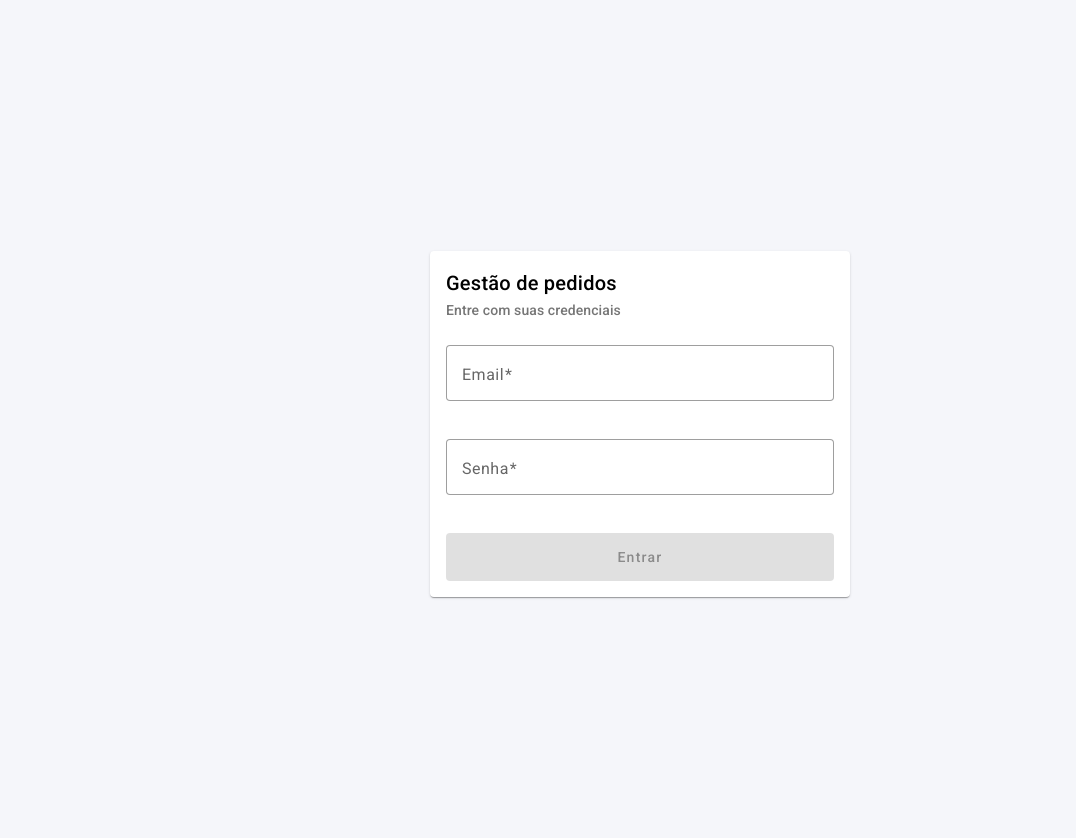
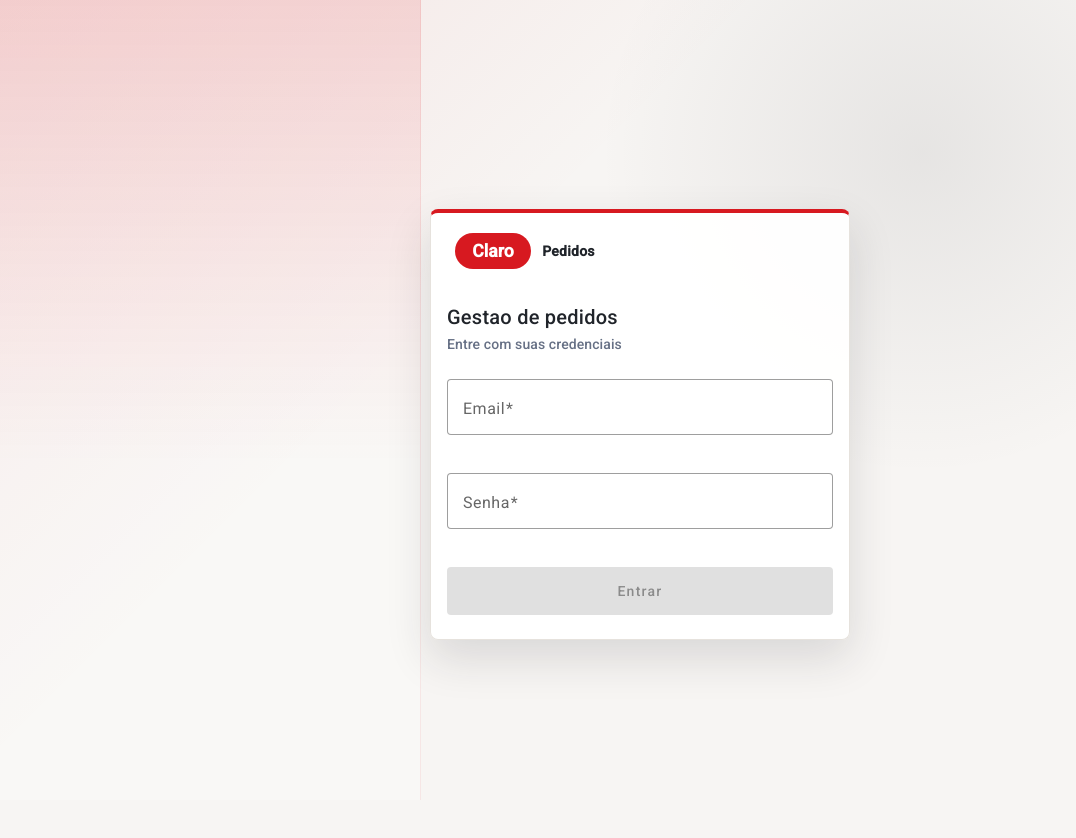
Before and after one commit to ramonsilva186/desafio-claro-ecommerce, an Angular app in the folder frontend/: page /login in a window 1280 px wide. Shown: the top 838 px of the page, without its empty margins (0-1076 px from the left). Built offline with nearby package versions, Linux system fonts and the light colour scheme.

Commit message:
feat: enhance login and dashboard components with improved UI and error handling

```diff
--- a/frontend/src/app/features/auth/pages/login/login.component.html
+++ b/frontend/src/app/features/auth/pages/login/login.component.html
@@ -1,7 +1,12 @@
 <div class="login-page">
   <mat-card class="login-card">
+    <div class="brand-lockup" aria-label="Claro pedidos">
+      <span class="brand-mark">Claro</span>
+      <span class="brand-product">Pedidos</span>
+    </div>
+
     <mat-card-header>
-      <mat-card-title>Gestão de pedidos</mat-card-title>
+      <mat-card-title>Gestao de pedidos</mat-card-title>
       <mat-card-subtitle>
         Entre com suas credenciais
       </mat-card-subtitle>
@@ -24,14 +29,14 @@
           />
 
           @if (emailControl.hasError('required')) {
-            <mat-error>O email é obrigatório.</mat-error>
+            <mat-error>O email e obrigatorio.</mat-error>
           }
 
           @if (
             emailControl.hasError('email') &&
             !emailControl.hasError('required')
           ) {
-            <mat-error>Informe um email válido.</mat-error>
+            <mat-error>Informe um email valido.</mat-error>
           }
         </mat-form-field>
 
@@ -46,7 +51,7 @@
           />
 
           @if (passwordControl.hasError('required')) {
-            <mat-error>A senha é obrigatória.</mat-error>
+            <mat-error>A senha e obrigatoria.</mat-error>
           }
         </mat-form-field>
 
--- a/frontend/src/app/features/auth/pages/login/login.component.scss
+++ b/frontend/src/app/features/auth/pages/login/login.component.scss
@@ -3,12 +3,66 @@
   display: grid;
   place-items: center;
   padding: 1.5rem;
-  background: #f5f6fa;
+  background:
+    linear-gradient(135deg, rgba(215, 25, 32, 0.08), transparent 36%),
+    radial-gradient(circle at 72% 18%, rgba(32, 36, 42, 0.08), transparent 28%),
+    var(--page);
+}
+
+.login-page::before {
+  content: '';
+  position: fixed;
+  inset: 0 auto 0 0;
+  width: min(34vw, 420px);
+  background:
+    linear-gradient(180deg, rgba(215, 25, 32, 0.14), transparent 58%),
+    rgba(255, 255, 255, 0.28);
+  border-right: 1px solid rgba(215, 25, 32, 0.08);
+  pointer-events: none;
 }
 
 .login-card {
   width: 100%;
   max-width: 420px;
+  padding: 1.25rem 0 0.5rem;
+  border: 1px solid var(--line);
+  border-top: 4px solid var(--claro-red);
+  border-radius: 8px;
+  background: rgba(255, 255, 255, 0.94);
+  box-shadow: 0 18px 45px rgba(32, 36, 42, 0.14);
+}
+
+.brand-lockup {
+  display: flex;
+  align-items: center;
+  gap: 0.7rem;
+  padding: 0 1.5rem 1rem;
+}
+
+.brand-mark {
+  display: inline-grid;
+  place-items: center;
+  min-width: 76px;
+  height: 36px;
+  border-radius: 999px;
+  background: var(--claro-red);
+  color: #ffffff;
+  font-size: 1.1rem;
+  font-weight: 800;
+  letter-spacing: 0;
+}
+
+.brand-product {
+  color: var(--ink);
+  font-weight: 700;
+}
+
+mat-card-title {
+  color: var(--ink);
+}
+
+mat-card-subtitle {
+  color: var(--muted);
 }
 
 .login-form {
@@ -20,7 +74,10 @@
 
 .error-message {
   margin: 0;
-  color: #b00020;
+  padding: 0.75rem 0.85rem;
+  border-radius: 8px;
+  background: var(--claro-red-soft);
+  color: var(--claro-red-dark);
   font-size: 0.875rem;
 }
 
@@ -31,3 +88,13 @@ button {
 mat-spinner {
   margin: 0 auto;
 }
+
+@media (max-width: 700px) {
+  .login-page::before {
+    width: 100%;
+    height: 34vh;
+    inset: 0 0 auto;
+    border-right: 0;
+    border-bottom: 1px solid rgba(215, 25, 32, 0.08);
+  }
+}
--- a/frontend/src/app/features/auth/pages/login/login.component.ts
+++ b/frontend/src/app/features/auth/pages/login/login.component.ts
@@ -71,7 +71,7 @@ export class LoginComponent {
           const apiError = error.error as ApiError;
 
           this.errorMessage =
-            apiError?.message ?? 'Não foi possível realizar o login.';
+            apiError?.message ?? 'Nao foi possivel realizar o login.';
         }
       });
   }
--- a/frontend/src/app/features/dashboard/pages/dashboard/dashboard.component.html
+++ b/frontend/src/app/features/dashboard/pages/dashboard/dashboard.component.html
@@ -1,4 +1,29 @@
 <main class="dashboard-page">
+  <aside class="sidebar" aria-label="Navegacao principal">
+    <div class="sidebar-brand">
+      <span class="brand-mark">Claro</span>
+      <span>Pedidos</span>
+    </div>
+
+    <nav class="sidebar-nav">
+      <button class="nav-button nav-button--active" type="button">
+        <span class="nav-icon">D</span>
+        Dashboard
+      </button>
+
+      <button class="nav-button" type="button">
+        <span class="nav-icon">+</span>
+        Criar pedido
+      </button>
+
+      <button class="nav-button" type="button">
+        <span class="nav-icon">L</span>
+        Listagem de pedido
+      </button>
+    </nav>
+  </aside>
+
+  <section class="dashboard-main">
     <header class="topbar">
       <div>
         <p class="eyebrow">Dashboard</p>
@@ -19,7 +44,7 @@
         <button
           mat-stroked-button
           type="button"
-        (click)="loadDashboard()"
+          (click)="refreshDashboard()"
           [disabled]="isLoading"
         >
           Atualizar
@@ -72,6 +97,7 @@
           <div class="panel-heading">
             <div>
               <h2>Pedidos por status</h2>
+              <p>Distribuicao atual da operacao</p>
             </div>
           </div>
 
@@ -96,6 +122,7 @@
           <div class="panel-heading">
             <div>
               <h2>Limite de pedidos</h2>
+              <p>Uso do limite maximo</p>
             </div>
           </div>
 
@@ -117,4 +144,5 @@
         </mat-card>
       </section>
     }
+  </section>
 </main>
--- a/frontend/src/app/features/dashboard/pages/dashboard/dashboard.component.scss
+++ b/frontend/src/app/features/dashboard/pages/dashboard/dashboard.component.scss
@@ -1,211 +1,10 @@
-.dashboard-page {
-  min-height: 100vh;
-  padding: 2rem;
-  background: #f4f6f8;
-  color: #1c2430;
-}
-
-.topbar,
-.summary-grid,
-.charts-grid {
-  max-width: 1180px;
-  margin-inline: auto;
-}
-
-.topbar,
-.topbar-actions {
-  display: flex;
-  gap: 1rem;
-}
-
-.topbar {
-  justify-content: space-between;
-  margin-bottom: 1.5rem;
-}
-
-.topbar-actions {
-  align-items: center;
-  justify-content: flex-end;
-  flex-wrap: wrap;
-}
-
-h1,
-h2,
-p {
-  margin: 0;
-}
-
-h1 {
-  font-size: 2rem;
-}
-
-h2 {
-  font-size: 1.05rem;
-}
-
-.eyebrow {
-  margin-bottom: 0.35rem;
-  color: #d71920;
-  font-size: 0.78rem;
-  font-weight: 700;
-  text-transform: uppercase;
-}
-
-.subtitle,
-.panel-heading p,
-.summary-card small,
-.limit-copy span,
-.summary-card span,
-.bar-item span {
-  color: #667085;
-}
-
-.api-status {
-  min-width: 88px;
-  padding: 0.45rem 0.7rem;
-  border-radius: 999px;
-  background: #e3f4eb;
-  color: #1f8a5b;
-  font-size: 0.78rem;
-  font-weight: 700;
-  text-align: center;
-}
-
-.api-status--down {
-  background: #fde8e8;
-  color: #c62828;
-}
-
-.summary-grid,
-.charts-grid {
-  display: grid;
-  gap: 1rem;
-}
-
-.summary-grid {
-  grid-template-columns: repeat(4, minmax(0, 1fr));
-  margin-bottom: 1rem;
-}
-
-.charts-grid {
-  grid-template-columns: minmax(0, 1.45fr) minmax(300px, 0.8fr);
-}
-
-.summary-card,
-.chart-panel {
-  padding: 1rem;
-  border: 1px solid #e3e8ef;
-  border-radius: 8px;
-  box-shadow: none;
-}
-
-.summary-card strong {
-  display: block;
-  margin: 0.35rem 0;
-  font-size: 2rem;
-  line-height: 1;
-}
-
-.panel-heading {
-  margin-bottom: 1.5rem;
-}
-
-.bar-chart {
-  display: grid;
-  grid-template-columns: repeat(3, minmax(0, 1fr));
-  align-items: end;
-  gap: 1rem;
-  min-height: 280px;
-}
-
-.bar-item {
-  display: grid;
-  grid-template-rows: 220px auto auto;
-  gap: 0.5rem;
-  text-align: center;
-}
-
-.bar-track {
-  position: relative;
-  overflow: hidden;
-  border-radius: 8px;
-  background: #edf1f5;
-}
-
-.bar-fill {
-  position: absolute;
-  inset: auto 0 0;
-  display: block;
-  border-radius: 8px 8px 0 0;
-}
-
-.bar-item strong {
-  font-size: 1.35rem;
-}
-
-.limit-content,
-.loading-state,
-.pie-chart,
-.pie-chart span {
-  display: grid;
-  place-items: center;
-}
-
-.limit-content {
-  gap: 1rem;
-  min-height: 280px;
-}
-
-.pie-chart {
-  width: min(220px, 70vw);
-  aspect-ratio: 1;
-  border-radius: 50%;
-}
-
-.pie-chart span {
-  width: 58%;
-  aspect-ratio: 1;
-  border-radius: 50%;
-  background: #ffffff;
-  font-size: 1.5rem;
-  font-weight: 700;
-}
-
-.limit-copy {
-  display: grid;
-  gap: 0.25rem;
-  text-align: center;
-}
-
-.limit-copy strong {
-  font-size: 1.55rem;
-}
-
-.loading-state {
-  min-height: 320px;
-}
-
-.error-message {
-  max-width: 1180px;
-  margin: 0 auto 1rem;
-  padding: 0.85rem 1rem;
-  border-radius: 8px;
-  background: #fde8e8;
-  color: #b42318;
-}
-
-@media (max-width: 900px) {
-  .dashboard-page {
-    padding: 1rem;
-  }
-
-  .topbar,
-  .topbar-actions {
-    flex-direction: column;
-  }
-
-  .summary-grid,
-  .charts-grid {
-    grid-template-columns: 1fr;
-  }
-}
+.dashboard-page{min-height:100vh;display:grid;grid-template-columns:240px minmax(0,1fr);background:linear-gradient(135deg,rgba(215,25,32,.08),transparent 34%),radial-gradient(circle at 88% 8%,rgba(32,36,42,.08),transparent 30%),var(--page);color:var(--ink)}
+.sidebar{position:sticky;top:0;min-height:100vh;padding:1.25rem;background:rgba(255,255,255,.84);border-right:1px solid var(--line)}
+.sidebar-brand{display:flex;align-items:center;gap:.65rem;margin-bottom:1.5rem;font-weight:800}.brand-mark{display:inline-grid;place-items:center;min-width:68px;height:34px;border-radius:999px;background:var(--claro-red);color:#fff;font-weight:900}
+.sidebar-nav{display:grid;gap:.5rem}.nav-button{display:flex;align-items:center;gap:.7rem;width:100%;min-height:44px;padding:0 .75rem;border:1px solid transparent;border-radius:8px;background:transparent;color:var(--muted);font:inherit;font-weight:700;cursor:pointer}.nav-button:hover,.nav-button--active{background:var(--claro-red-soft);color:var(--ink)}.nav-icon{display:inline-grid;place-items:center;width:26px;height:26px;border-radius:8px;background:#fff;color:var(--claro-red);font-weight:900}
+.dashboard-main{padding:1.6rem 2rem 2rem}.topbar,.summary-grid,.charts-grid,.error-message{max-width:1180px;margin-inline:auto}.topbar,.topbar-actions{display:flex;gap:1rem}.topbar{align-items:flex-start;justify-content:space-between;margin-bottom:1rem;padding:1.35rem;border-radius:8px;background:linear-gradient(135deg,rgba(215,25,32,.28),transparent 44%),var(--ink);color:#fff}.topbar-actions{align-items:center;justify-content:flex-end;flex-wrap:wrap}.topbar .mat-mdc-outlined-button:not(:disabled){--mdc-outlined-button-label-text-color:#fff;--mdc-outlined-button-outline-color:rgba(255,255,255,.55)}
+h1,h2,p{margin:0}h1{font-size:2rem}.eyebrow{margin-bottom:.35rem;color:#ffb3b7;font-size:.78rem;font-weight:800;text-transform:uppercase}.subtitle,.panel-heading p,.summary-card span,.bar-item span,.limit-copy span{color:var(--muted)}.topbar .subtitle{color:#d7dde5}.api-status{min-width:88px;padding:.45rem .7rem;border-radius:999px;background:#e3f4eb;color:var(--success);font-size:.78rem;font-weight:800;text-align:center}.api-status--down{background:var(--claro-red-soft);color:var(--danger)}
+.summary-grid,.charts-grid{display:grid;gap:1rem}.summary-grid{grid-template-columns:repeat(4,minmax(0,1fr));margin-bottom:1rem}.charts-grid{grid-template-columns:minmax(0,1.45fr) minmax(300px,.8fr)}.summary-card,.chart-panel{padding:1rem;border:1px solid var(--line);border-radius:8px;background:rgba(255,255,255,.9)}.summary-card{border-top:3px solid var(--claro-red)}.summary-card strong{display:block;margin-top:.35rem;font-size:2rem;line-height:1}.panel-heading{margin-bottom:1.5rem;padding-bottom:.75rem}
+.bar-chart{display:grid;grid-template-columns:repeat(3,minmax(0,1fr));align-items:end;gap:1rem;min-height:280px}.bar-item{display:grid;grid-template-rows:220px auto auto;gap:.5rem;text-align:center}.bar-track{position:relative;overflow:hidden;border-radius:8px;background:linear-gradient(180deg,#f7f3ef,#ece6df)}.bar-fill{position:absolute;inset:auto 0 0;display:block;border-radius:8px 8px 0 0}.bar-item strong{font-size:1.35rem}
+.limit-content,.loading-state,.pie-chart,.pie-chart span{display:grid;place-items:center}.limit-content{gap:1rem;min-height:280px}.pie-chart{width:min(220px,70vw);aspect-ratio:1;border-radius:50%}.pie-chart span{width:58%;aspect-ratio:1;border-radius:50%;background:var(--surface);font-size:1.5rem;font-weight:800}.limit-copy{display:grid;gap:.25rem;text-align:center}.limit-copy strong{font-size:1.55rem}.loading-state{min-height:320px}.error-message{margin-bottom:1rem;padding:.85rem 1rem;border-radius:8px;background:var(--claro-red-soft);color:var(--claro-red-dark)}
+@media(max-width:980px){.dashboard-page{grid-template-columns:1fr}.sidebar{position:static;min-height:auto}.sidebar-nav{grid-template-columns:repeat(3,minmax(0,1fr))}.dashboard-main{padding:1rem}.topbar,.topbar-actions{flex-direction:column}.summary-grid,.charts-grid{grid-template-columns:1fr}}@media(max-width:640px){.sidebar-nav{grid-template-columns:1fr}}
--- a/frontend/src/index.html
+++ b/frontend/src/index.html
@@ -2,7 +2,7 @@
 <html lang="en">
 <head>
   <meta charset="utf-8">
-  <title>Frontend</title>
+  <title>Claro Pedidos</title>
   <base href="/">
   <meta name="viewport" content="width=device-width, initial-scale=1">
   <link rel="icon" type="image/x-icon" href="favicon.ico">
--- a/frontend/src/styles.scss
+++ b/frontend/src/styles.scss
@@ -1,4 +1,40 @@
-/* You can add global styles to this file, and also import other style files */
+:root {
+  --claro-red: #d71920;
+  --claro-red-dark: #a80f16;
+  --claro-red-soft: #fff0f1;
+  --ink: #20242a;
+  --muted: #667085;
+  --page: #f7f5f3;
+  --surface: #ffffff;
+  --line: #e6e2dd;
+  --success: #14795a;
+  --warning: #b7791f;
+  --danger: #c62828;
+}
 
-html, body { height: 100%; }
-body { margin: 0; font-family: Roboto, "Helvetica Neue", sans-serif; }
+html,
+body {
+  height: 100%;
+}
+
+body {
+  margin: 0;
+  background: var(--page);
+  color: var(--ink);
+  font-family: Roboto, "Helvetica Neue", sans-serif;
+}
+
+.mat-mdc-unelevated-button.mat-primary {
+  --mdc-filled-button-container-color: var(--claro-red);
+  --mdc-filled-button-label-text-color: #ffffff;
+}
+
+.mat-mdc-unelevated-button.mat-primary:hover {
+  --mdc-filled-button-container-color: var(--claro-red-dark);
+}
+
+.mat-mdc-outlined-button.mat-primary,
+.mat-mdc-outlined-button:not(:disabled) {
+  --mdc-outlined-button-label-text-color: var(--ink);
+  --mdc-outlined-button-outline-color: var(--line);
+}
```
Also changed, not shown: frontend/src/app/features/dashboard/pages/dashboard/dashboard.component.ts (+11 -6 lines). Lines whose indentation alone changed are shown as unchanged.
